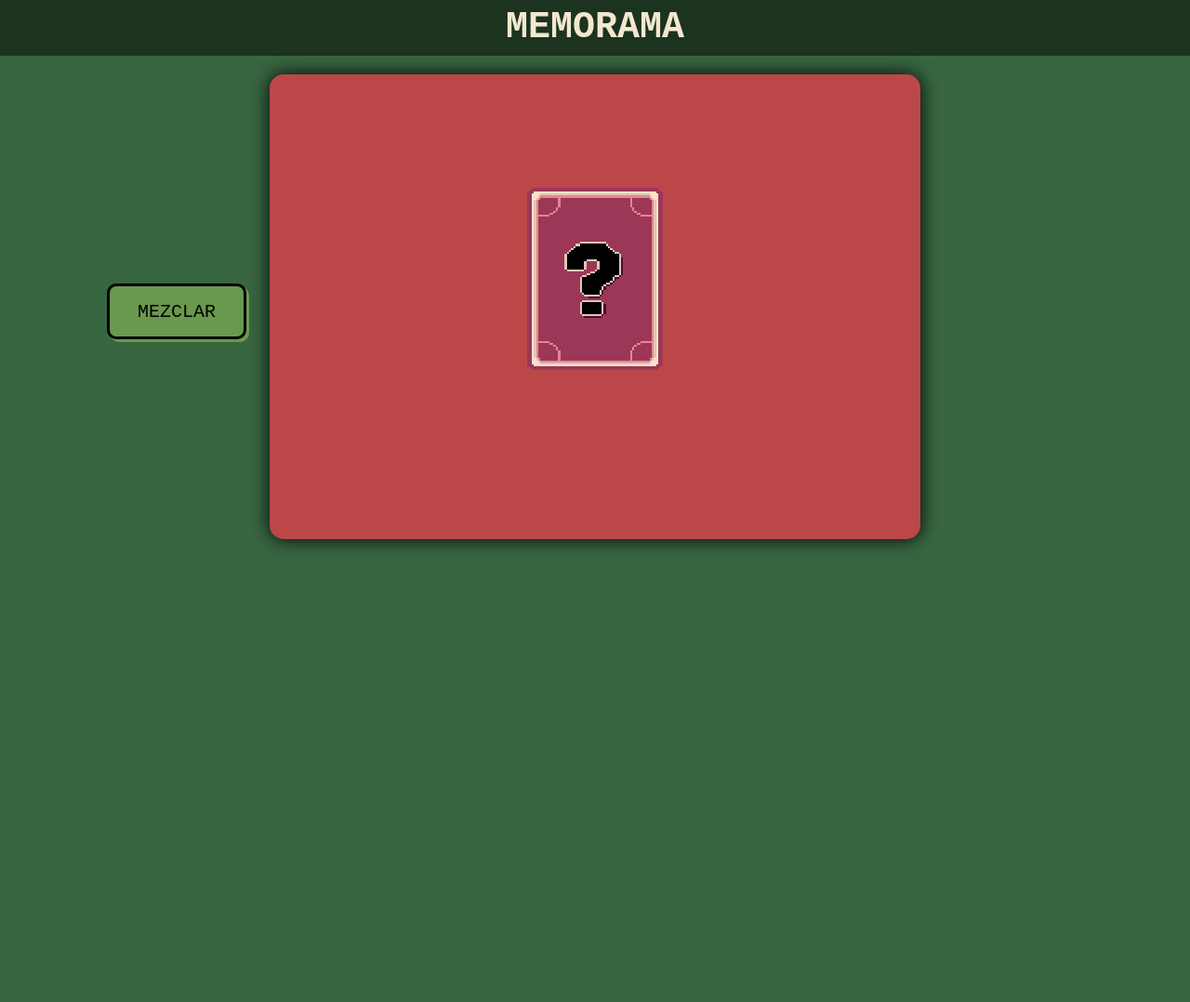
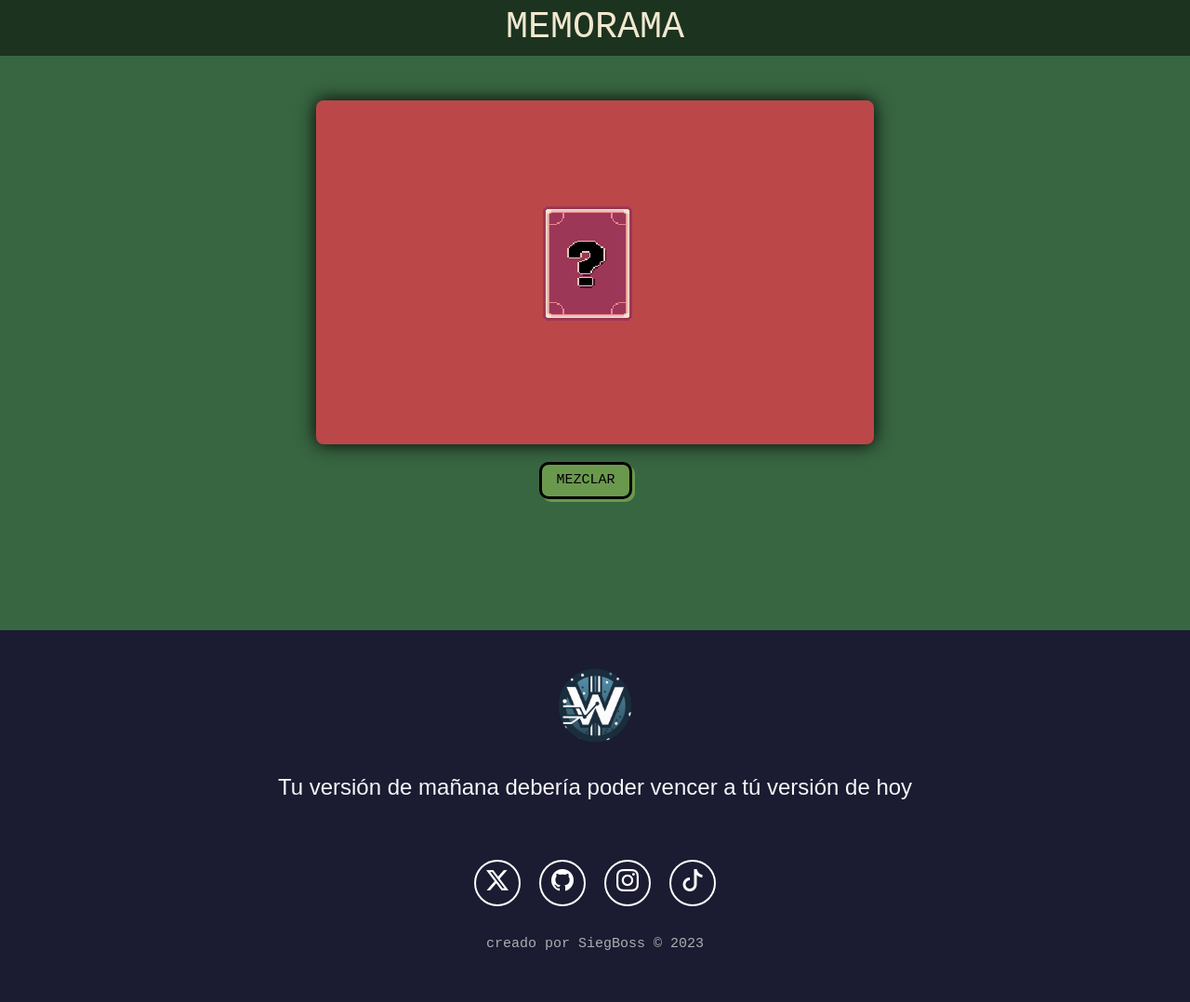
Before and after one commit to SiegBoss/HTML_CSS_JavaScript_Card_Game, a plain HTML site: page index.html in a window 1280 px wide. Shown: the whole page at 93% size. Before the commit the page ends 800 px from the top, so only its background shows below. Drawn offline with nearby package versions, Linux system fonts and the light colour scheme.

Commit message:
Update
HTML, CSS and JavaScript

```diff
--- a/card_game.css
+++ /dev/null
@@ -1,113 +0,0 @@
-/*Estilo del Cuerpo | Body Style*/
-body{
-    background-color: #386641;
-    font-family: monospace;
-    text-transform: uppercase;
-}
-
-/*Estilo del Titulo | Title Style*/
-h1{
-    background-color: rgb(0, 0, 0,0.5);
-    color: #f2e8cf;
-    height: 60px;
-    font-size: 40px;
-    margin: 0;
-    display: flex;
-    justify-content: center;
-    align-items: center;
-}
-
-/*Estilo del Contenedor de las Cartas | Container Style*/
-.container{
-    position: relative;
-    background-color: #bc4749;
-    box-shadow: black 0px 0px 20px 0px;
-    width: 700px;
-    height: 500px;
-    margin: auto;
-    margin-top: 20px;
-    border-radius: 15px;
-}
-
-/*Estilo del Label Ganar | Win Label Style*/
-#container__label{
-    position: absolute;
-    background-color: rgb(0, 0, 0,0.5);
-    border-radius: 15px;
-    color: #f2e8cf;
-    font-size: 80px;
-    width: 302px;
-    height: 95px;
-    left: 200px;
-    top: 200px;
-    z-index: 2;
-}
-/*Animacion de Aparecer | Animation Appear*/
-@keyframes animationAppear {
-    from {opacity: 0;}
-    to {opacity: 1;}
-}
-/*Animacion de Desaparecer | Animation Fade*/
-@keyframes animationFade {
-    from {opacity: 1;}
-    to {opacity: 0;}
-}
-/*Aplique las animaciones | Apply the animations*/
-.animate {
-    animation-name: animationAppear;
-    animation-duration: 2s;
-    animation-name: animationFade;
-}
-
-/*Estilo del boton | Button Style*/
-.container__div-button{
-    position: absolute;
-    width: 150px;
-    height: 60px;
-    left: -175px;
-    top: 225px;
-    text-transform: uppercase;
-    font-size: 20px;
-    color: black;
-    border-radius: 10px;
-    border: 3px solid black;
-    background: #6a994e;
-    box-shadow: 3px 3px #6a994e;
-    cursor: pointer;
-}
-.container__div-button:active {
-    box-shadow: none;
-    transform: translate(3px, 3px);
-}
-
-/*Estilo de las Cartas | Card Style*/
-.container__div-image{
-    position: absolute;
-    width: 150px;
-    height: 200px;
-    top: 100px;
-    left: 255px;
-    transition: transform 0.5s;
-    transform-style: preserve-3d;
-    margin: 20px;
-
-}
-.container__div-disguise,
-.container__div-show{
-    position: absolute;
-    width: 100%;
-    height: 100%;
-    backface-visibility: hidden;
-
-}
-.container__div-show{
-    transform: rotateY(180deg);
-}
-.container__div-image.is-flipped{
-    transform: rotateY(180deg);
-}
-
-/*Transicion de las Cartas | Card Transition*/
-.transicion {
-    transition: all 0.1s ease-out;
-}
--- a/index.html
+++ b/index.html
@@ -1,68 +1,107 @@
 <!DOCTYPE html>
 <html>
+
 <head>
+  <!--Metadatos | Metadata-->
+  <meta charset="utf-8" />
+  <meta name="author" content="SiegBoss" />
+  <meta name="description" content="Portafolio de SiegBoss" />
+  <meta name="viewport" content="width=device-width, initial-scale=1" />
+  <!--Titulo | Title-->
+  <title>Calculadora</title>
+  <!--Icono | Icon-->
+  <link rel="icon" type="image/x-icon" href="images/logo_willy.png" />
+  <!-- Enlazar a Bootstrap | Link to Bootstrap -->
+  <link href="https://cdn.jsdelivr.net/npm/bootstrap@5.3.2/dist/css/bootstrap.min.css" rel="stylesheet"
+    integrity="sha384-T3c6CoIi6uLrA9TneNEoa7RxnatzjcDSCmG1MXxSR1GAsXEV/Dwwykc2MPK8M2HN" crossorigin="anonymous" />
+  <link rel="stylesheet" href="https://cdn.jsdelivr.net/npm/bootstrap-icons@1.11.1/font/bootstrap-icons.css" />
+  <!--Enklazar CSS Estilo | Link CSS Style-->
+  <link rel="stylesheet" type="text/css" href="style/card_game.css" />
 </head>
+
 <body>
-        <!--Enlazar el normalize.css | Bind the normalize.css-->
-        <link rel="stylesheet" type="text/css" href="normalize.css">
-        <!--Enlazar el card_game.css | Bind the card_game.css-->
-        <link rel="stylesheet" type="text/css" href="card_game.css">
-
   <!--Título de la página | Page title-->
   <h1>Memorama</h1>
 
   <!-- Contenedor principal | Main container -->
-        <div class="container" id="container">
-
-            <!-- Contenedor de la etiqueta | Label container -->
-            <label id="container__label" style="opacity: 0;" >Ganaste</label>
-
+  <section>
+    <div class="main-container mt-5 col-12 col-md-4 rounded-3">
       <!-- Carta de la sandía | Watermelon card -->
-            <div class="container__div-image" id="container__div-watermelon">
-                <img src="./assets/letter disguise.svg" class="container__div-disguise" onclick="flipImage('watermelon_disguise')">
-                <img src="./assets/letter watermelon.svg" class="container__div-show">
+      <div class="container-image" id="container-watermelon">
+        <img src="./assets/letter disguise.svg" class="container-disguise" onclick="flipImage('watermelon_disguise')" />
+        <img src="./assets/letter watermelon.svg" class="container-show" />
       </div>
-            <div class="container__div-image" id="container__div-watermelon-2">
-                <img src="./assets/letter disguise.svg" class="container__div-disguise" onclick="flipImage('watermelon_disguise_2')">
-                <img src="./assets/letter watermelon.svg" class="container__div-show">
+      <div class="container-image" id="container-watermelon-2">
+        <img src="./assets/letter disguise.svg" class="container-disguise" onclick="flipImage('watermelon_disguise_2')" />
+        <img src="./assets/letter watermelon.svg" class="container-show" />
       </div>
 
       <!-- Carta de la fresa | Strawberry card -->
-            <div class="container__div-image" id="container__div-apple">
-                <img src="./assets/letter disguise.svg" class="container__div-disguise" onclick="flipImage('apple_disguise')">
-                <img src="./assets/letter apple.svg" class="container__div-show">
+      <div class="container-image" id="container-apple">
+        <img src="./assets/letter disguise.svg" class="container-disguise" onclick="flipImage('apple_disguise')" />
+        <img src="./assets/letter apple.svg" class="container-show" />
       </div>
-            <div class="container__div-image" id="container__div-apple-2">
-                <img src="./assets/letter disguise.svg" class="container__div-disguise" onclick="flipImage('apple_disguise_2')">
-                <img src="./assets/letter apple.svg" class="container__div-show">
+      <div class="container-image" id="container-apple-2">
+        <img src="./assets/letter disguise.svg" class="container-disguise" onclick="flipImage('apple_disguise_2')" />
+        <img src="./assets/letter apple.svg" class="container-show" />
       </div>
 
       <!-- Carta del aguacate | Avocado card -->
-            <div class="container__div-image" id="container__div-avocado">
-                <img src="./assets/letter disguise.svg" class="container__div-disguise" onclick="flipImage('avocado_disguise')">
-                <img src="./assets/letter avocado.svg" class="container__div-show">
+      <div class="container-image" id="container-avocado">
+        <img src="./assets/letter disguise.svg" class="container-disguise" onclick="flipImage('avocado_disguise')" />
+        <img src="./assets/letter avocado.svg" class="container-show" />
       </div>
-            <div class="container__div-image" id="container__div-avocado-2">
-                <img src="./assets/letter disguise.svg" class="container__div-disguise" onclick="flipImage('avocado_disguise_2')">
-                <img src="./assets/letter avocado.svg" class="container__div-show">
+      <div class="container-image" id="container-avocado-2">
+        <img src="./assets/letter disguise.svg" class="container-disguise" onclick="flipImage('avocado_disguise_2')" />
+        <img src="./assets/letter avocado.svg" class="container-show" />
       </div>
 
       <!-- Carta del plátano | Banana card -->
-            <div class="container__div-image" id="container__div-banana">
-                <img src="./assets/letter disguise.svg" class="container__div-disguise" onclick="flipImage('banana_disguise')">
-                <img src="./assets/letter banana.svg" class="container__div-show">
+      <div class="container-image" id="container-banana">
+        <img src="./assets/letter disguise.svg" class="container-disguise" onclick="flipImage('banana_disguise')" />
+        <img src="./assets/letter banana.svg" class="container-show" />
       </div>
-            <div class="container__div-image" id="container__div-banana-2">
-                <img src="./assets/letter disguise.svg" class="container__div-disguise" onclick="flipImage('banana_disguise_2')">
-                <img src="./assets/letter banana.svg" class="container__div-show">
+      <div class="container-image" id="container-banana-2">
+        <img src="./assets/letter disguise.svg" class="container-disguise" onclick="flipImage('banana_disguise_2')" />
+        <img src="./assets/letter banana.svg" class="container-show" />
       </div>
+      <!-- boton para mezclar | button to shuffle -->
+     <button class="container-button btn" onclick="shuffleImages()">
+      Mezclar
+    </button>
+    </div>
+  </section>
 
-            <!-- boton para mezclar | button to shuffle -->
-            <button class="container__div-button" onclick="shuffleImages()">Mezclar</button>
-
+  <!--Pie de Pagina | Footer-->
+  <footer class="footer-page dark-section d-flex flex-column align-items-center justify-content-center ">
+    <!--Logo de la Pagina | Logo of the Page-->
+    <img class="footer-icon" src="images/logo_willy.png" alt="Logo de la Pagina" />
+    <!--Frase | Phrase-->
+    <p class="footer-text text-center">
+      Tu versión de mañana debería poder vencer a tú versión de hoy
+    </p>
+    <!--Redes Sociales | Social Media-->
+    <div class="social-media-icons d-flex flex-wrap align-items-center justify-content-center">
+      <a href="https://twitter.com/SiegBoss" target="_blank" rel="noopener noreferrer">
+        <i class="bi bi-twitter-x"></i>
+      </a>
+      <a href="https://github.com/SiegBoss" target="_blank" rel="noopener noreferrer">
+        <i class="bi bi-github"></i>
+      </a>
+      <a href="https://www.instagram.com/siegboss_xp/" target="_blank" rel="noopener noreferrer">
+        <i class="bi bi-instagram"></i>
+      </a>
+      <a href="https://www.tiktok.com/@siegboss" target="_blank" rel="noopener noreferrer">
+        <i class="bi bi-tiktok"></i>
+      </a>
     </div>
+    <!--Derechos de Autor | CopyRight-->
+    <div class="Copyright">creado por SiegBoss &#169; 2023</div>
+  </footer>
 
   <!-- Enlazar el card_game.js | Bind the card_game.js -->
-        <script src="card_game.js"></script>
+  <script src="script/card_game.js"></script>
+  <!--Enlazar a Bootstrap | Link to Bootstrap-->
+  <script src="https://cdn.jsdelivr.net/npm/bootstrap@5.3.2/dist/js/bootstrap.bundle.min.js" integrity="sha384-C6RzsynM9kWDrMNeT87bh95OGNyZPhcTNXj1NW7RuBCsyN/o0jlpcV8Qyq46cDfL" crossorigin="anonymous"></script>
 </body>
 </html>
--- a/card_game.js
+++ b/script/card_game.js
@@ -1,12 +1,12 @@
 //Declare variables de las cartas | Declare cards variables
-var watermelon = document.getElementById("container__div-watermelon");
-var watermelon2 = document.getElementById("container__div-watermelon-2");
-var apple = document.getElementById("container__div-apple");
-var apple2 = document.getElementById("container__div-apple-2");
-var avocado = document.getElementById("container__div-avocado");
-var avocado2 = document.getElementById("container__div-avocado-2");
-var banana = document.getElementById("container__div-banana");
-var banana2 = document.getElementById("container__div-banana-2");
+var watermelon = document.getElementById("container-watermelon");
+var watermelon2 = document.getElementById("container-watermelon-2");
+var apple = document.getElementById("container-apple");
+var apple2 = document.getElementById("container-apple-2");
+var avocado = document.getElementById("container-avocado");
+var avocado2 = document.getElementById("container-avocado-2");
+var banana = document.getElementById("container-banana");
+var banana2 = document.getElementById("container-banana-2");
 
 //Declarando las variables de ayuda | Declare help variables
 var images = [watermelon, watermelon2, apple, apple2, avocado, avocado2, banana, banana2];
@@ -106,7 +106,6 @@ function flipImage(val) {
     if (fruits[0] == 1 && fruits[1] == 1 && fruits[2] == 1 && fruits[3] == 1 && fruits[4] == 1 && fruits[5] == 1 && fruits[6] == 1 && fruits[7] == 1) {
         setTimeout(function () {
             pulse = 0;
-            document.getElementById("container__label").classList.add("animate");
             shuffleImages();
             fruits = [0, 0, 0, 0, 0, 0, 0, 0];
             watermelon.classList.toggle('is-flipped');
@@ -125,22 +124,40 @@ function flipImage(val) {
 //Funcion para revolver las cartas | Function to shuffle the cards
 function shuffleImages() {
 
+    let positions = [];
+
     //Si ya se revolvieron las cartas, no se puede revolver otra vez | If the cards are already shuffled, you can't shuffle them again
     if(pulse == 1){
         return;
     }
 
     //Posiciones de las cartas | cards positions
-    let positions = [
-        { left: "20px", top: "10px" },
-        { left: "180px", top: "10px" },
-        { left: "340px", top: "10px" },
-        { left: "500px", top: "10px" },
-        { left: "20px", top: "250px" },
-        { left: "180px", top: "250px" },
-        { left: "340px", top: "250px" },
-        { left: "500px", top: "250px" }
-    ];
+    if(screen.width < 600){
+        positions = [
+            { left: "20px", top: "10px" },
+            { left: "20px", top: "120px" },
+            { left: "20px", top: "230px" },
+            { left: "20px", top: "340px" },
+            { left: "150px", top: "10px" },
+            { left: "150px", top: "120px" },
+            { left: "150px", top: "230px" },
+            { left: "150px", top: "340px" }
+        ];
+
+    }else{
+        positions = [
+            { left: "20px", top: "10px" },
+            { left: "160px", top: "10px" },
+            { left: "300px", top: "10px" },
+            { left: "440px", top: "10px" },
+            { left: "20px", top: "200px" },
+            { left: "160px", top: "200px" },
+            { left: "300px", top: "200px" },
+            { left: "440px", top: "200px" }
+        ];
+    }
+
+
 
     //Revuelve las posiciones | shuffle positions
     positions.sort(() => Math.random() - 0.5);
--- /dev/null
+++ b/style/card_game.css
@@ -0,0 +1,189 @@
+/*Estilo del Cuerpo | Body Style*/
+
+/*Estilos generales | General Styles*/
+body {
+  background-color: #386641;
+  font-family: monospace;
+}
+
+h1 {
+  background-color: rgb(0, 0, 0, 0.5);
+  color: #f2e8cf;
+  text-transform: uppercase;
+  font-size: 40px;
+  height: 60px;
+  display: flex;
+  justify-content: center;
+  align-items: center;
+}
+
+/* Estilo del Contenedor de las Cartas | Container Style*/
+.main-container{
+  position: relative;
+  background-color: #bc4749;
+  box-shadow: black 0px 0px 20px 0px;
+  width: 600px;
+  height: 370px;
+  margin: 50px auto;
+}
+
+.container-image {
+  position: absolute;
+  width: 100px;
+  height: 125px;
+  top: 25%;
+  left: 37%;
+  transition: transform 0.5s;
+  transform-style: preserve-3d;
+  margin: 20px;
+}
+
+
+.container-disguise,
+.container-show{
+  position: absolute;
+  width: 100%;
+  height: 100%;
+  backface-visibility: hidden;
+}
+
+.container-show {
+  transform: rotateY(180deg);
+}
+
+.container-button {
+  position: absolute;
+  width: 100px;
+  height: 40px;
+  top: 105%;
+  left: 40%;
+  text-transform: uppercase;
+  font-size: 15px;
+  color: black;
+  border-radius: 10px;
+  border: 3px solid black;
+  background: #6a994e;
+  box-shadow: 3px 3px #6a994e;
+  cursor: pointer;
+}
+
+.container-button:hover {
+  background: #bc4749 !important;
+  box-shadow: 3px 3px #bc4749 !important;
+  border: 3px solid black;
+}
+
+.container-button:active {
+  box-shadow: none;
+  transform: translate(3px, 3px);
+}
+
+
+/*Animaciones y Transiciones | Animations and Transitions*/
+@keyframes animationAppear {
+  from {
+    opacity: 0;
+  }
+
+  to {
+    opacity: 1;
+  }
+}
+
+@keyframes animationFade {
+  from {
+    opacity: 1;
+  }
+
+  to {
+    opacity: 0;
+  }
+}
+
+.animate {
+  animation-name: animationAppear;
+  animation-duration: 2s;
+  animation-name: animationFade;
+}
+
+.container-image.is-flipped {
+  transform: rotateY(180deg);
+}
+
+.transicion {
+  transition: all 0.1s ease-out;
+}
+
+
+/*Pie de pagina | Footer*/
+.dark-section {
+  color: #f5f6f7;
+  background-color: #1b1b32;
+}
+
+footer {
+  min-height: 400px;
+}
+
+.footer-page {
+  margin-top: 200px;
+}
+
+.footer-icon {
+  height: 80px;
+  width: 80px;
+  margin: 10px;
+}
+
+.footer-text {
+  font-size: 1.5rem;
+  padding: 20px;
+  margin-bottom: 30px;
+  font-family: 'Quicksand', sans-serif;
+}
+
+.social-media-icons a {
+  width: 50px;
+  height: 50px;
+  display: flex;
+  align-items: center;
+  justify-content: center;
+  padding: 2px;
+  margin: 10px;
+  border: 2px solid white;
+  border-radius: 50%;
+  transition: all 0.2s ease-in;
+}
+
+.social-media-icons i {
+  color: white;
+  font-size: 1.5rem;
+  transition: all 0.2s ease-in;
+}
+
+.social-media-icons a:hover i {
+  color: black;
+}
+
+.Copyright {
+  font-size: 15px;
+  color: #aeaeae;
+  padding: 20px;
+}
+
+/*Responsive*/
+@media screen and (max-width: 600px) {
+  .main-container {
+    width: 300px;
+    height: 500px;
+  }
+  .container-button{
+    left: 35%;
+  }
+  .container-image{
+    width: 80px;
+    height: 100px;
+    top: 35%;
+    left: 30%;
+  }
+}
```
Also changed, not shown: images/logo_willy.png (added), normalize.css (deleted). Lines whose indentation alone changed are shown as unchanged.
